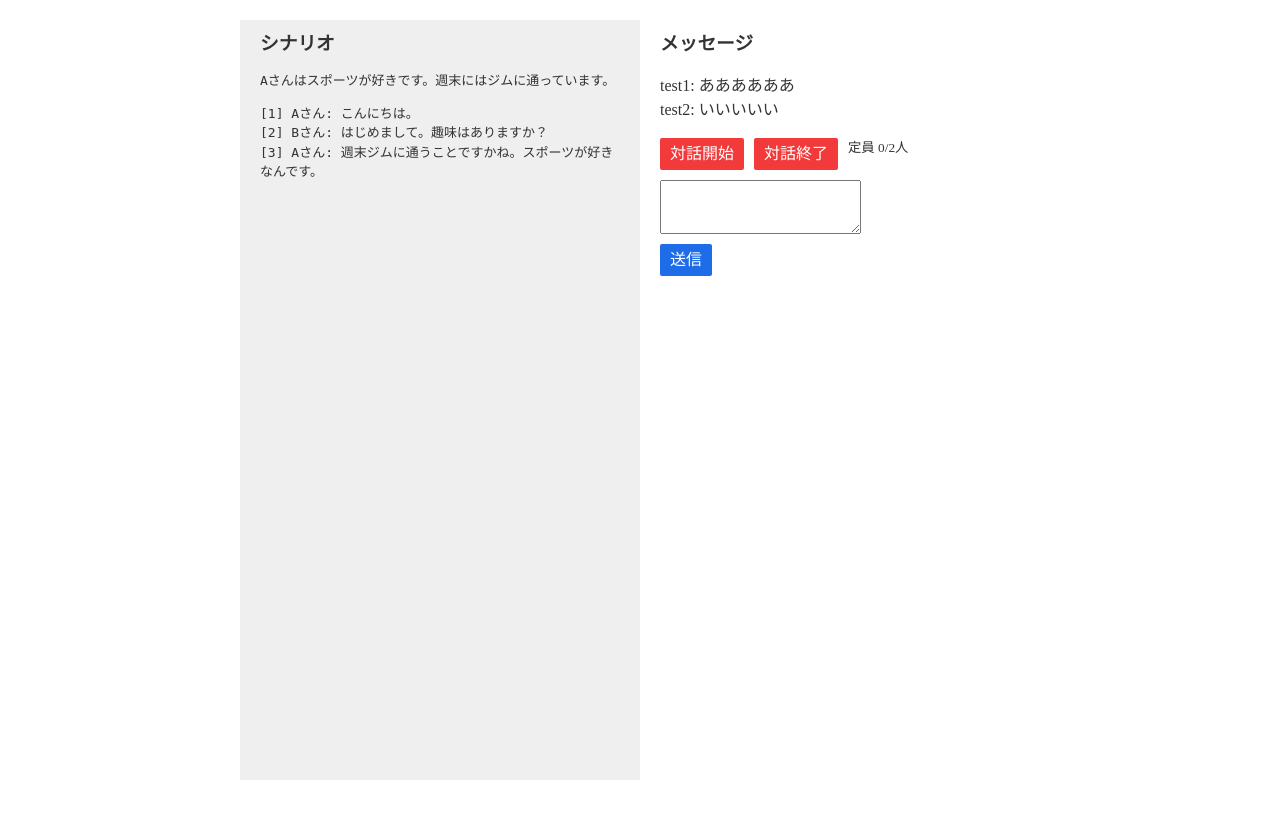
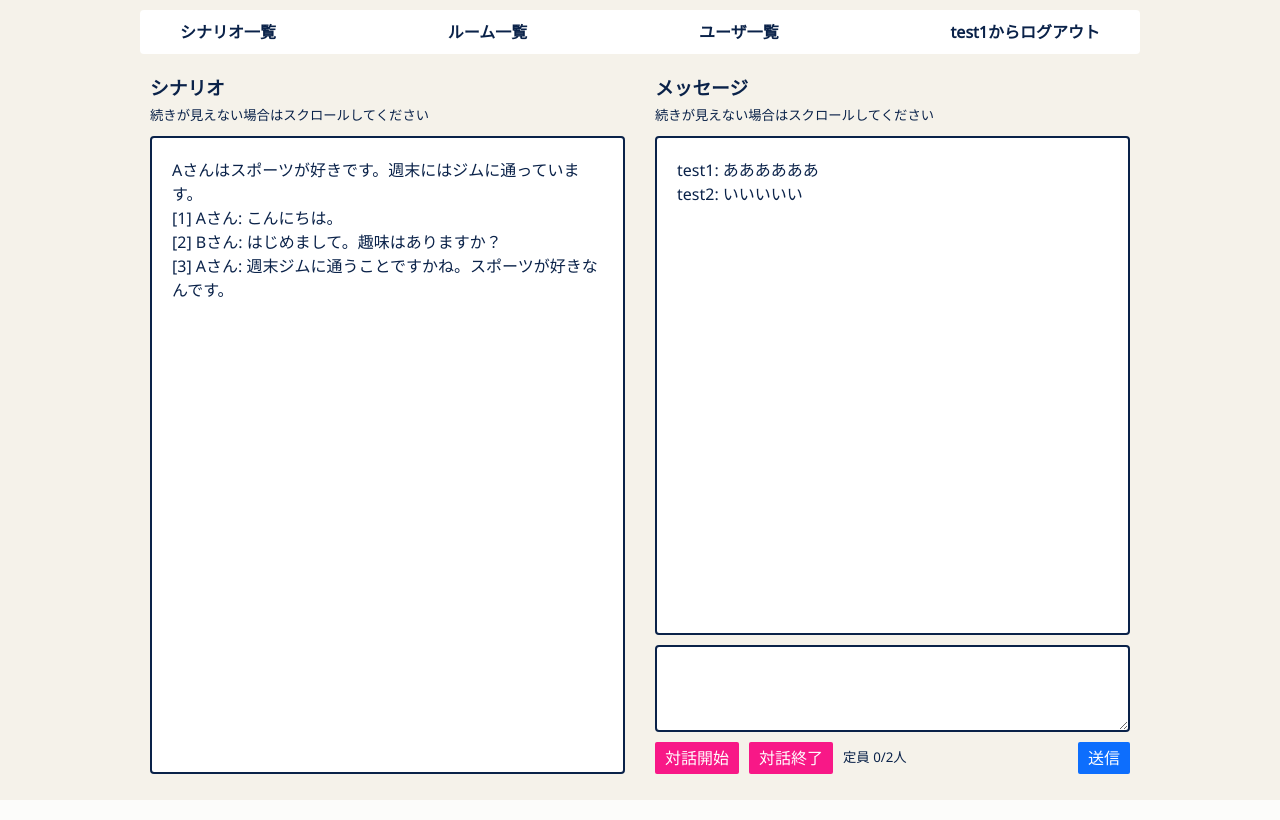
Before and after one commit to yamasy1549/chat_platform_doteni, a Flask app: page /rooms/31621f80474b4fd4a66fc90ec863a122 in a window 1280 px wide. Run offline with Flask 2, Linux system fonts and the light colour scheme; a user stored in the database is signed in; data comes from the database, SQL or seed files in the repository; both versions use the stored data as it was after the commit; some libraries are stand-ins or nearby versions.

Commit message:
見た目の整理

```diff
--- a/flaskr/models/scenario.py
+++ b/flaskr/models/scenario.py
@@ -15,7 +15,7 @@ class Scenario(db.Model):
         if not value:
             raise ValidationError("タイトルは必須です。")
 
-        if Scenario.query.filter_by(title=value).first():
+        if Scenario.query.filter_by(title=value).filter(Scenario.id != self.id).first():
             raise ValidationError("タイトルはすでに登録されています。")
 
         if len(value) < 1:
--- a/flaskr/models/user.py
+++ b/flaskr/models/user.py
@@ -43,7 +43,7 @@ class User(db.Model):
         if not value:
             raise ValidationError("ユーザ名は必須です。")
 
-        if User.query.filter_by(name=value).first():
+        if User.query.filter_by(name=value).filter(User.id != self.id).first():
             raise ValidationError("ユーザ名はすでに登録されています。")
 
         if len(value) < 3:
--- a/flaskr/static/style.css
+++ b/flaskr/static/style.css
@@ -1,50 +1,54 @@
 @import "reset.css";
+@import url("https://fonts.googleapis.com/css2?family=Noto+Sans&display=swap");
+
+
+/* variables */
 
 :root {
-  --color--white:       #FFFFFF;
+  --color--white:       #ffffff;
   --color--black:       #333333;
-  --color--gray:        #EFEFEF;
-  --color--green:       #2FB76A;
-  --color--blue:        #1F6CE9;
-  --color--lightblue:   #66CDEF;
-  --color--darkblue:    #1B59BE;
-  --color--red:         #F33A3A;
-  --color--darkred:     #BE1414;
+  --color--khaki-light: #f5f2ea;
+  --color--blue:        #0d6efd;
+  --color--blue-dark:   #064bb1;
+  --color--red:         #ff394c;
+  --color--red-dark:    #c32b3a;
+  --color--pink:        #f81887;
+  --color--pink-dark:   #c5106a;
+  --color--orange:      #ff7622;
+  --color--yellow:      #ffd700;
+  --color--yellow-dark: #dcba03;
+  --color--green:       #5fbb28;
+  --color--green-dark:  #478d1d;
+  --color--cyan:        #20bfff;
+  --color--navy:        #0a2249;
+  --color--navy-light:  #93a4bf;
+  --color--navy-dark:   #020f25;
 
-  --coloralpha--black: #3333332F;
+  --color--black-alpha:  #3333332F;
+  --color--yellow-alpha: #ffc1072F;
+  --color--cyan-alpha:   #0dcaf02F;
+
+  --font--default: "Noto Sans", sans-serif;
 }
 
-*, *::before, *::after {
-  box-sizing: border-box;
-}
+
+/* general */
 
 body {
-  color: var(--color--black);
+  min-height: auto;
+  font-family: var(--font--default);
+  color: var(--color--navy);
+  background: var(--color--khaki-light);
 }
 
 h1 {
-  display: none;
+  font-size: 1.5rem;
 }
 
 pre {
+  font-family: var(--font--default);
+  margin: 0;
   white-space: pre-wrap;
-}
-
-.flex {
-  display: flex;
-}
-
-.flex_spacebetween {
-  display: flex;
-  justify-content: space-between;
-}
-
-.form_horizontal {
-  display: flex;
-  margin: 10px auto;
-}
-.form_horizontal > * {
-  margin-right: 10px;
 }
 
 .button {
@@ -56,76 +60,69 @@ pre {
   cursor: pointer;
   padding: 4px 10px;
   background: var(--color--blue);
-  color: var(--color--white);
   border: 0;
   border-radius: 2px;
+  color: var(--color--white);
 }
 .button:hover {
-  background: var(--color--darkblue);
+  background: var(--color--blue-dark);
+}
+.button.danger {
+  background: var(--color--pink);
+}
+.button.danger:hover {
+  background: var(--color--pink-dark);
 }
 
-.button.danger {
-  background: var(--color--red);
-}
-.button.danger:hover {
-  background: var(--color--darkred);
+.page_header {
+  margin: 10px auto 20px;
 }
 
-
-/* layout */
-
-.page {
-  max-width: 800px;
-  margin: 20px auto;
+.form_horizontal {
+  display: flex;
+  flex-direction: column;
+  margin: 10px 0;
+}
+.form_horizontal input[type="text"],
+.form_horizontal input[type="password"],
+.form_horizontal select {
+  max-width: 300px;
+}
+.form_horizontal textarea {
+  min-height: 200px;
 }
 
-.global_nav {
-}
-.global_nav ol {
-  width: 100%;
+.card_showcase {
   display: flex;
-  justify-content: space-between;
-  list-style: none;
-}
-
-.flash {
-  background: var(--color--lightblue);
-  padding: 10px 20px;
-  margin: 10px auto;
-}
-
-
-/* rooms */
-
-.rooms {
-  display: flex;
+  gap: 20px;
+  justify-content: center;
   flex-wrap: wrap;
-  list-style: none;
 }
 
 .card {
   width: 200px;
-  margin: 10px;
-  border-radius: 2px;
+  border: 2px solid var(--color--navy);
+  border-radius: 4px;
+  position: relative;
   overflow: hidden;
-  box-shadow: 2px 2px 10px var(--coloralpha--black);
-  position: relative;
 }
-.card:hover {
-  box-shadow: 8px 8px 20px var(--coloralpha--black);
+.card:hover .header {
+  background: var(--color--navy-dark);
 }
 .card .header {
-  background: var(--color--green);
   padding: 10px;
+  background: var(--color--navy);
   color: var(--color--white);
 }
+.card .title {
+  font-size: 1.2rem;
+}
 .card .body {
-  margin: 10px;
+  background: var(--color--white);
+  padding: 10px;
   min-height: 100px;
-}
-.card a {
-  text-decoration: none;
-  color: inherit;
+  height: 100%;
+  overflow: scroll;
 }
 .card .button {
   position: absolute;
@@ -133,42 +130,130 @@ pre {
   bottom: 10px;
 }
 
-.scenario_area {
-  flex: 1;
-  background: var(--color--gray);
-  padding: 10px 20px;
-  height: calc(100vh - 40px);
-}
-
-.message_area {
-  flex: 1;
+.frame {
+  border: 2px solid var(--color--navy);
+  border-radius: 4px;
+  padding: 20px;
   background: var(--color--white);
-  padding: 10px 20px;
-  height: calc(100vh - 40px);
-}
-.message_area ol {
-  list-style: none;
-  padding: 0;
+  overflow: scroll;
 }
 
 
-/* scenarios */
+/* css-* */
 
-.scenarios {
+.css-flex {
   display: flex;
-  flex-wrap: wrap;
+  gap: 10px;
+}
+.css-flex.css-spacebetween {
+  justify-content: space-between;
+}
+.css-flex.css-column {
+  flex-direction: column;
+}
+.css-flex.css-center {
+  justify-content: center;
+  align-items: center;
+}
+.css-flex.css-spacebetween {
+  justify-content: space-between;
+  align-items: center;
+}
+.css-flex.css-flexstart {
+  align-items: flex-start;
+}
+.css-flex.css-flexend {
+  align-items: flex-end;
+}
+
+.css-reset-list {
+  margin: 0;
+  padding: 0;
   list-style: none;
+}
+
+.css-reset-a {
+  text-decoration: none;
+  color: inherit;
+}
+
+
+/* layout.html */
+
+.page {
+  max-width: 1000px;
+  margin: 0 auto;
+}
+
+.global_nav {
+  width: 100%;
+  display: flex;
+  justify-content: space-between;
+  margin: 10px auto;
+  padding: 10px 40px;
+  background: var(--color--white);
+  border-radius: 4px;
+}
+.global_nav a {
+  font-weight: bold;
+}
+.global_nav a:hover {
+  color: var(--color--navy-light);
+}
+
+.flash {
+  margin: 10px auto;
+  padding: 10px 20px;
+  background: var(--color--cyan);
+}
+
+main {
+  padding: 10px 0;
+}
+
+
+/* rooms/index.html */
+
+.card.room {
+  width: 200px;
+}
+.card.room.使用不可 { border-color: var(--color--yellow); }
+.card.room.使用不可 .header { background: var(--color--yellow); }
+.card.room.使用不可:hover { border-color: var(--color--yellow-dark); }
+.card.room.使用不可:hover .header { background: var(--color--yellow-dark); }
+.card.room.使用中 { border-color: var(--color--pink); }
+.card.room.使用中 .header { background: var(--color--pink); }
+.card.room.使用中:hover { border-color: var(--color--pink-dark); }
+.card.room.使用中:hover .header { background: var(--color--pink-dark); }
+.card.room.使用済み { border-color: var(--color--green); }
+.card.room.使用済み .header { background: var(--color--green); }
+.card.room.使用済み:hover { border-color: var(--color--green-dark); }
+.card.room.使用済み:hover .header { background: var(--color--green-dark); }
+
+
+/* rooms/show.html */
+
+.scenario_area,
+.message_area {
+  flex: 1;
+  padding: 0 10px;
+  height: calc(100vh - 100px);
+  display: grid;
+  grid-template-rows: auto 1fr;
   gap: 10px;
 }
 
-.scenario {
-  width: 350px;
-  background: var(--color--gray);
+.message_input_area textarea {
   padding: 10px 20px;
-  position: relative;
 }
-.scenario .button {
-  position: absolute;
-  right: 10px;
-  bottom: 10px;
+
+
+/* scenarios/index.html */
+
+.card.scenario {
+  width: 320px;
 }
+
+.card.scenario .body {
+  max-height: 300px;
+}
--- a/flaskr/templates/auth/login.html
+++ b/flaskr/templates/auth/login.html
@@ -1,7 +1,9 @@
 {% extends "layout.html" %}
 
 {% block body %}
-  <h2>ログイン</h2>
+  <header class="page_header css-flex css-spacebetween">
+    <h1>ログイン</h1>
+  </header>
 
   <form action="{{ url_for('auth.login') }}" method="post">
 
@@ -15,7 +17,7 @@
       <input type="password" name="password" id="password" />
     </div>
 
-    <div class="form_horizontal">
+    <div class="form_horizontal css-flex css-flexstart">
       <input type="submit" value="ログイン" class="button">
     </div>
   </form>
--- a/flaskr/templates/layout.html
+++ b/flaskr/templates/layout.html
@@ -9,23 +9,21 @@
 <body>
 
 <div class="page">
-  <h1>対話プラットフォーム</h1>
-
-  <nav class="global_nav">
-    <ol>
+  <nav>
+    <ol class="global_nav css-reset-list">
       {% if session.user_id %}
         {% if g.user.is_admin() %}
-          <li><a href="{{ url_for('scenarios.index') }}">シナリオ一覧</a></li>
-          <li><a href="{{ url_for('rooms.index') }}">ルーム一覧</a></li>
-          <li><a href="{{ url_for('users.index') }}">ユーザ一覧</a></li>
+          <li><a href="{{ url_for('scenarios.index') }}" class="css-reset-a">シナリオ一覧</a></li>
+          <li><a href="{{ url_for('rooms.index') }}" class="css-reset-a">ルーム一覧</a></li>
+          <li><a href="{{ url_for('users.index') }}" class="css-reset-a">ユーザ一覧</a></li>
         {% else %}
-          <li><a href="{{ url_for('rooms.index') }}">ルーム一覧</a></li>
+          <li><a href="{{ url_for('rooms.index') }}" class="css-reset-a">ルーム一覧</a></li>
         {% endif %}
 
-        <li><a href="{{ url_for('auth.logout') }}">{{ g.user.name }}からログアウト</a></li>
+        <li><a href="{{ url_for('auth.logout') }}" class="css-reset-a">{{ g.user.name }}からログアウト</a></li>
       {% else %}
-        <li><a href="{{ url_for('auth.login') }}">ログイン</a></li>
-        <li><a href="{{ url_for('users.create') }}">ユーザ新規登録</a></li>
+        <li><a href="{{ url_for('auth.login') }}" class="css-reset-a">ログイン</a></li>
+        <li><a href="{{ url_for('users.create') }}" class="css-reset-a">ユーザ新規登録</a></li>
       {% endif %}
     </ol>
   </nav>
@@ -34,7 +32,9 @@
     <div class="flash">{{ message }}</div>
   {% endfor %}
 
+  <main>
   {% block body %}{% endblock %}
+  </main>
 </div>
 
 </body>
--- a/flaskr/templates/layout_simple.html
+++ /dev/null
@@ -1,18 +0,0 @@
-<!DOCTYPE html>
-<html lang="ja">
-<head>
-  <meta charset="UTF-8">
-  <title>対話プラットフォーム</title>
-  <link rel=stylesheet type=text/css href="{{ url_for('static', filename='style.css') }}">
-</head>
-
-<body>
-
-<div class="page">
-  <h1>対話プラットフォーム</h1>
-
-  {% block body %}{% endblock %}
-</div>
-
-</body>
-</html>
--- a/flaskr/templates/rooms/show.html
+++ b/flaskr/templates/rooms/show.html
@@ -1,17 +1,28 @@
-{% extends "layout_simple.html" %}
+{% extends "layout.html" %}
 
 {% block body %}
-  <div class="flex">
+  <div class="css-flex">
     <div class="scenario_area">
+      <div>
         <h3>シナリオ</h3>
+        <small>続きが見えない場合はスクロールしてください</small>
+      </div>
+
+      <div class="frame">
         {% for scenario in scenarios %}
           <pre>{{ scenario.text }}</pre>
         {% endfor %}
       </div>
+    </div>
 
     <div class="message_area">
+      <div>
         <h3>メッセージ</h3>
-      <ol id="messageList">
+        <small>続きが見えない場合はスクロールしてください</small>
+      </div>
+
+      <div class="frame" id="scrollArea">
+        <ol id="messageList" class="css-reset-list">
           {% for message in room.messages %}
           <li>
             <div class="message">
@@ -20,22 +31,22 @@
           </li>
           {% endfor %}
         </ol>
+      </div>
 
-      <div class="form_horizontal">
+      <div class="message_input_area">
+        <form action="" method="" id="form" class="css-flex css-column">
+          <textarea type="text" id="text" name="text" class="frame" /></textarea>
+
+          <div class="css-flex css-spacebetween">
+            <div class="css-flex css-center">
               <input type="submit" value="対話開始" onclick="startMessage()" class="button danger">
               <input type="submit" value="対話終了" onclick="endMessage()" class="button danger">
               <small>定員 <span id="userList">0</span>/{{ room.scenarios|length }}人</small>
             </div>
-
-      <form action="" method="" id="form">
-        <div class="form_horizontal">
-          <textarea type="text" id="text" name="text" /></textarea>
-        </div>
-
-        <div class="form_horizontal">
             <input type="submit" value="送信" class="button">
           </div>
         </form>
+      </div>
     </div>
   </div>
 
@@ -46,6 +57,7 @@
     const form = document.getElementById("form");
     const textarea = document.getElementById("text");
     const messageList = document.getElementById("messageList");
+    const scrollArea = document.getElementById("scrollArea");
     const userList = document.getElementById("userList");
 
     const socket = io();
@@ -64,6 +76,7 @@
         div.appendChild(content);
         li.appendChild(div);
         messageList.appendChild(li);
+        scrollArea.scrollTop = scrollArea.scrollHeight
       });
 
       socket.on("room_user", function(payload) {
@@ -73,11 +86,15 @@
 
     form.addEventListener("submit", function(event) {
       event.preventDefault();
+
+      const text = textarea.value;
+      if(text.length > 0) {
         socket.emit("create_message", {
           hash_id: hash_id,
           text: textarea.value,
         });
         textarea.value = "";
+      }
     });
 
     function startMessage() {
--- a/flaskr/views/rooms.py
+++ b/flaskr/views/rooms.py
@@ -154,12 +154,19 @@ def create():
 
     if request.method == "POST":
         try:
+            room = Room()
+
+            if "scenarios" in request.form:
+                room.scenarios = []
+                for scenario_id in request.form.getlist("scenarios"):
+                    scenario = Scenario.query.get(scenario_id)
+                    room.scenarios.append(scenario)
+
             if "status" in request.form:
-                room = Room(
-                        status=request.form["status"],
-                        )
-            else:
-                room = Room()
+                room.status = request.form["status"]
+
+            if "name" in request.form:
+                room.name = request.form["name"]
 
             db.session.add(room)
             db.session.commit()
@@ -172,7 +179,8 @@ def create():
             flash(error.args[0])
             return redirect(url_for("rooms.create"))
 
-    return render_template("rooms/edit.html")
+    scenarios = Scenario.query.all()
+    return render_template("rooms/edit.html", scenarios=scenarios)
 
 @bp.route("/<string:hash_id>/delete", methods=["POST"])
 @admin_required
@@ -188,8 +196,13 @@ def delete(hash_id):
     if room is None:
         abort(404)
 
-    db.session.delete(room)
-    db.session.commit()
+    try:
+        db.session.delete(room)
+        db.session.commit()
 
-    current_app.logger.info(f"[/rooms/{hash_id}/delete] {room}")
-    return redirect(url_for("rooms.index"))
+        current_app.logger.info(f"[/rooms/{hash_id}/delete] {room}")
+        return redirect(url_for("rooms.index"))
+
+    except ValidationError as error:
+        flash(error.args[0])
+        return redirect(url_for("rooms.edit", hash_id=hash_id))
```
Also changed, not shown: flaskr/templates/rooms/edit.html (+9 -5 lines), flaskr/templates/rooms/index.html (+14 -9 lines), flaskr/templates/scenarios/edit.html (+9 -5 lines), flaskr/templates/scenarios/index.html (+21 -9 lines), flaskr/templates/users/edit.html (+8 -4 lines), flaskr/templates/users/index.html (+4 -3 lines), flaskr/views/scenarios.py (+35 -19 lines), flaskr/views/socketio.py (+6 -3 lines), flaskr/views/users.py (+18 -8 lines), flaskr/flaskr.db. Lines whose indentation alone changed are shown as unchanged.
